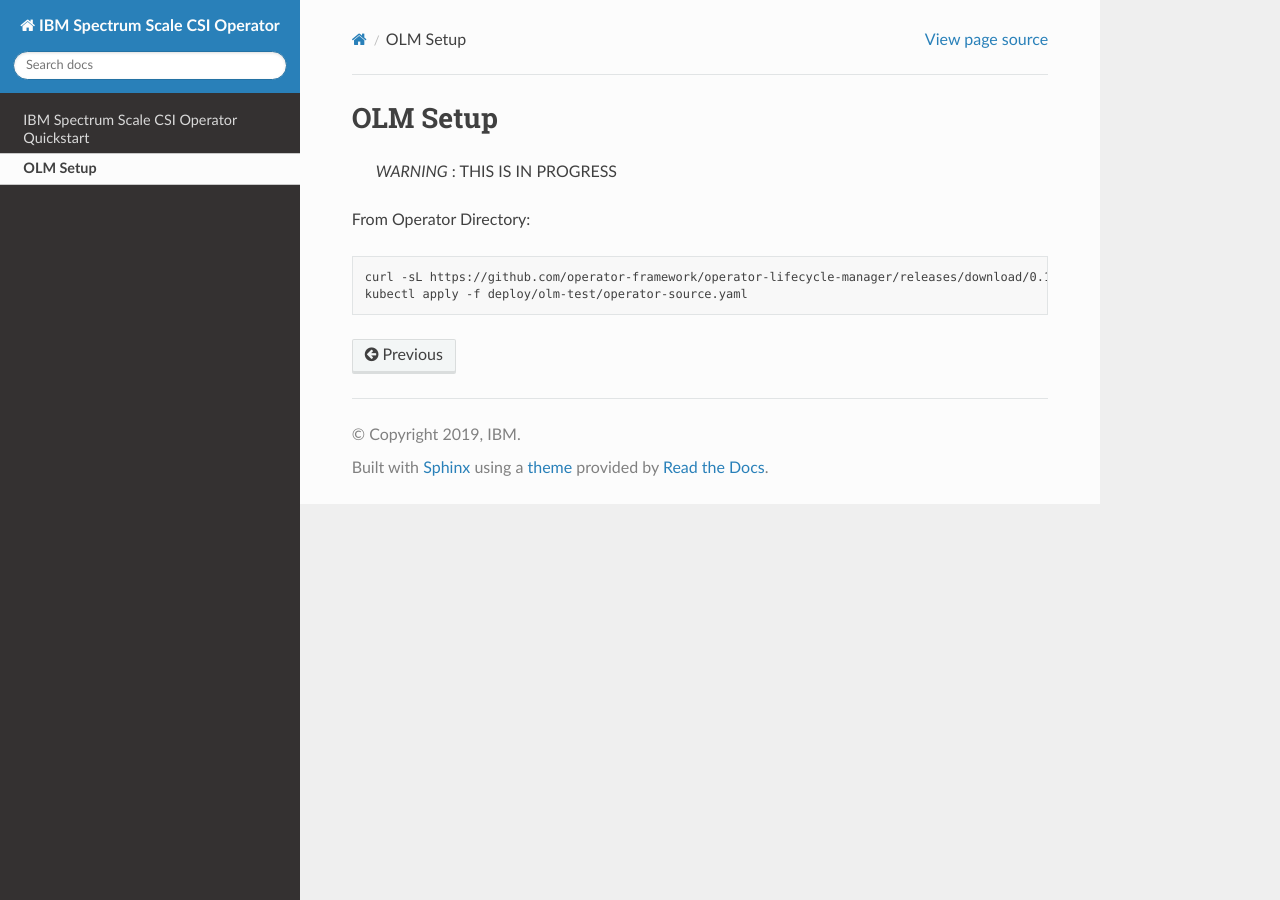
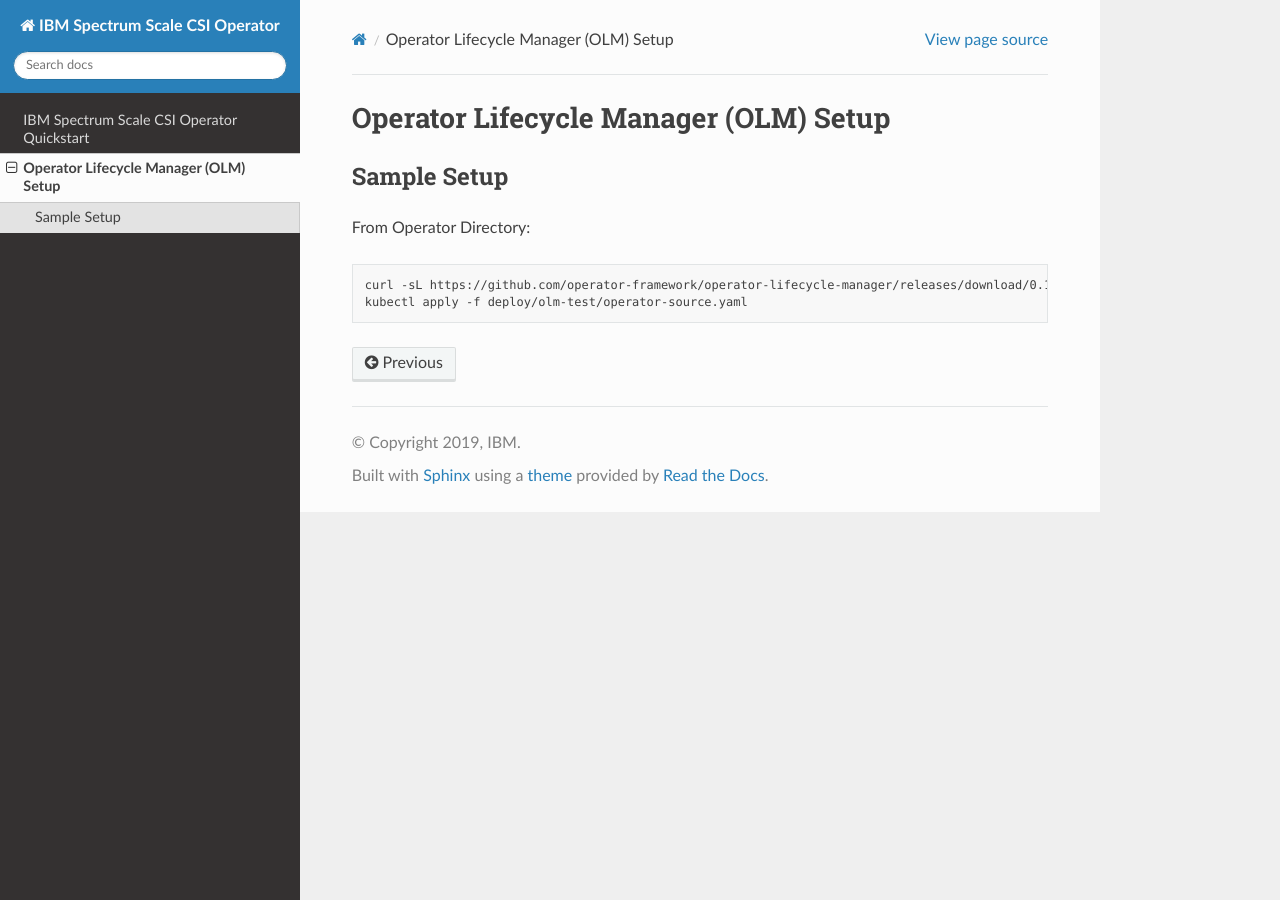
Before and after one commit to IBM/ibm-spectrum-scale-csi, a Sphinx documentation site: the page built from docs/source/olm.md, in a window 1280 px wide. Built offline with Sphinx 7.4.7 and the Read the Docs theme 2.0.0, drawn with Linux system fonts in a browser that asks for light colours.

Commit message:
Adding an improvement to the OLM header.

```diff
--- a/docs/source/olm.md
+++ b/docs/source/olm.md
@@ -1,7 +1,6 @@
-OLM Setup
-=========
+# Operator Lifecycle Manager (OLM) Setup
 
-> *WARNING* :  THIS IS IN PROGRESS
+## Sample Setup
 
 From Operator Directory:
 
```
